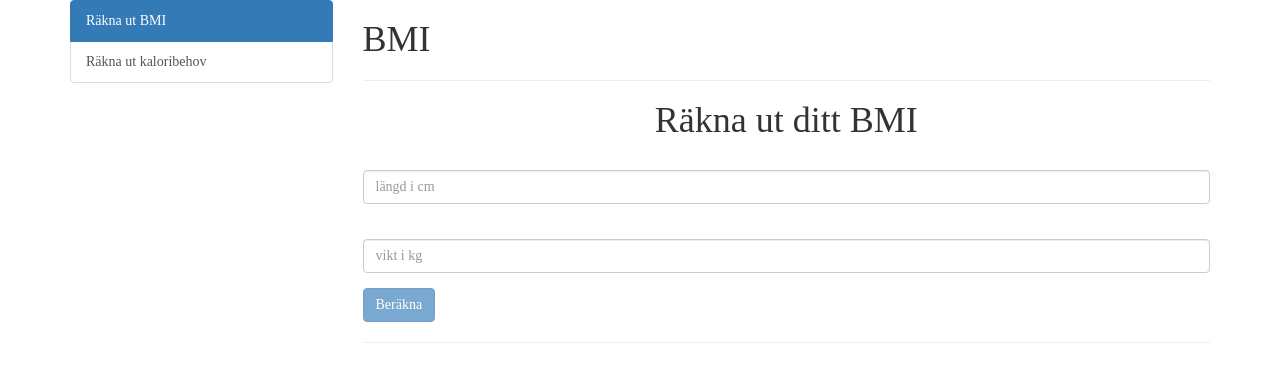
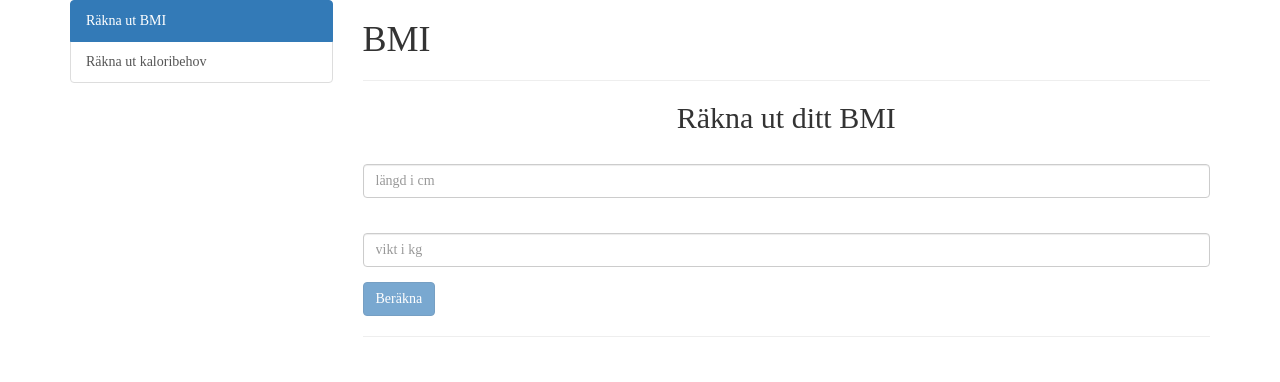
Before and after one commit to totick/calories, an Angular app: page /bmi in a window 1280 px wide. Shown: the top 382 px of the page. Built offline with nearby package versions, Linux system fonts and the light colour scheme.

Commit message:
Changed styling on header.

```diff
--- a/src/app/body-mass-index-calc/body-mass-index-calc.component.html
+++ b/src/app/body-mass-index-calc/body-mass-index-calc.component.html
@@ -1,6 +1,6 @@
 <h1>BMI</h1>
 <hr>
-<h1 style="text-align: center">Räkna ut ditt BMI</h1>
+<h2 style="text-align: center">Räkna ut ditt BMI</h2>
 <form (ngSubmit)="onSubmit(f)" #f="ngForm">
 
 
```
